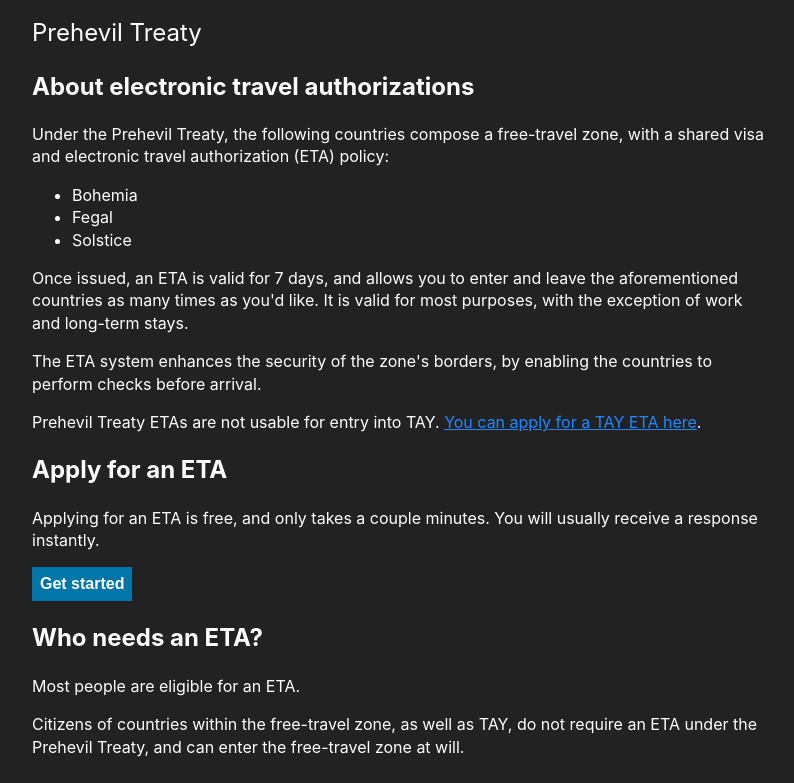
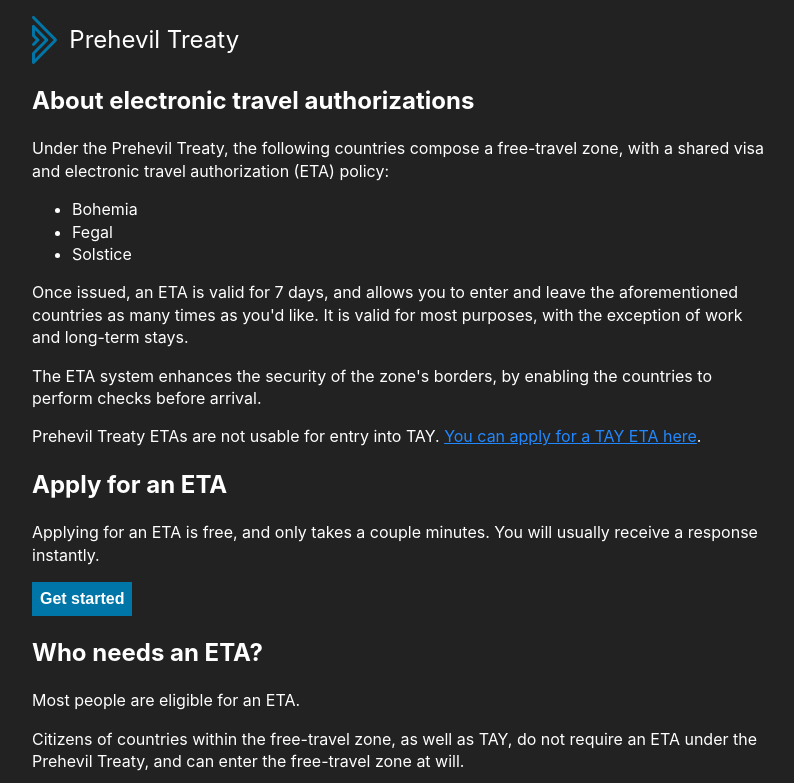
Before and after one commit to AshesOfEther/prehevil-treaty-eta, a Nuxt app in the folder frontend/: page / in a window 1280 px wide. Shown: the top 783 px of the page, without its empty margins (240-1034 px from the left). Built offline with nearby package versions, Linux system fonts and the light colour scheme; no server answers.

Commit message:
feat(frontend): header logo

```diff
--- a/frontend/app/app.vue
+++ b/frontend/app/app.vue
@@ -1,6 +1,7 @@
 <template>
 	<div id="container">
-		<header>
+		<header id="header">
+			<img id="header-logo" src="~/assets/logo.svg">
 			<div id="header-title">Prehevil Treaty</div>
 		</header>
 		<NuxtRouteAnnouncer />
@@ -33,8 +34,21 @@ useHead({
 	padding: 1rem;
 }
 
+#header {
+	height: 3rem;
+	display: flex;
+	gap: 0.75rem;
+	align-items: center;
+}
+
 #header-title {
 	font-size: 1.5rem;
 	font-weight: medium;
+	line-height: 2rem;
+}
+
+#header-logo {
+	height: 100%;
+	aspect-ratio: auto;
 }
 </style>
```
